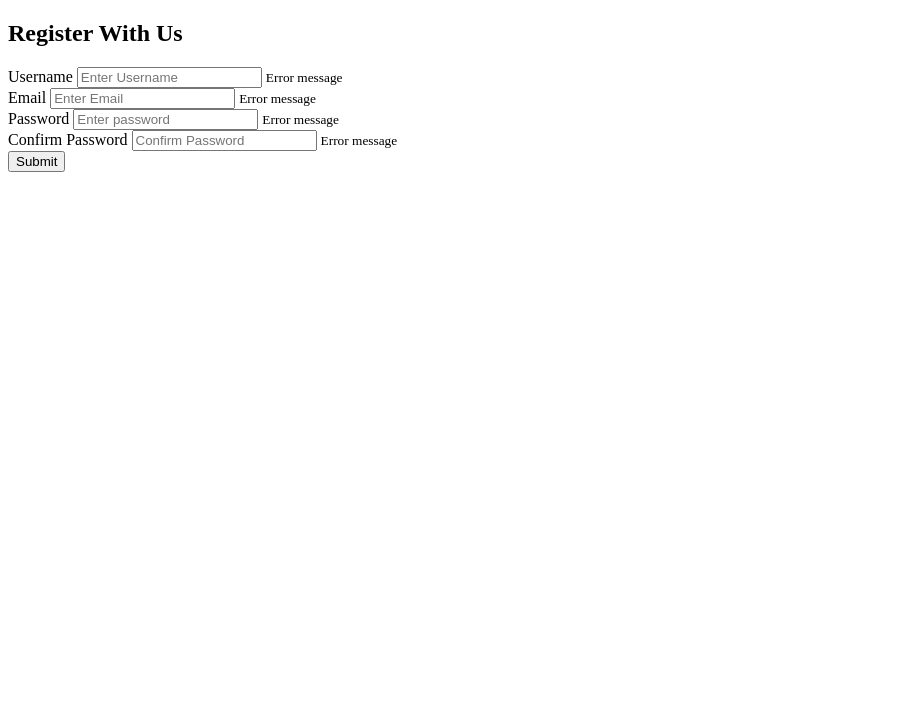
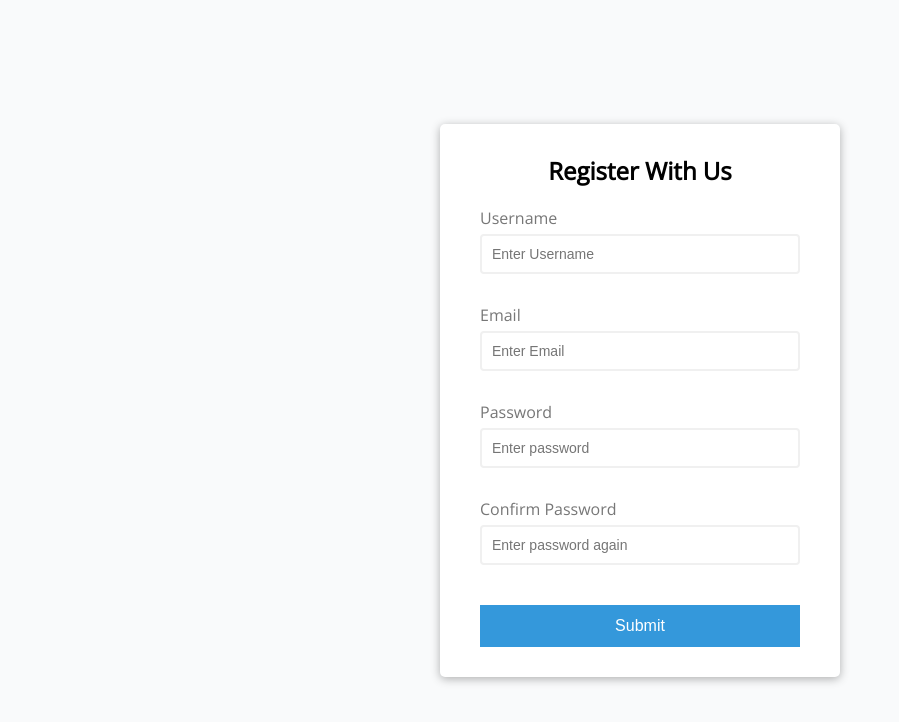
Before and after one commit to raihanulhaque643/JS_FormValidator, a plain HTML site: page index.html in a window 1280 px wide. Shown: the whole page, without its empty margins (0-899 px from the left). Drawn offline with nearby package versions, Linux system fonts and the light colour scheme.

Commit message:
styles added

```diff
--- a/index.html
+++ b/index.html
@@ -29,7 +29,7 @@
             </div>
             <div class="form-control">
                 <label for="password2">Confirm Password</label>
-                <input type="password" id="password2" placeholder="Confirm Password">
+                <input type="password" id="password2" placeholder="Enter password again">
                 <small>Error message</small>
             </div>
             <button>Submit</button>
--- a/style.css
+++ b/style.css
@@ -0,0 +1,94 @@
+@import url('https://fonts.googleapis.com/css2?family=Open+Sans:wght@300;400&display=swap');
+
+:root {
+    --success-color: #2ecc71;
+    --error-color: #e74c3c;
+}
+
+* {
+    box-sizing: border-box;
+}
+
+body {
+    background-color: #f9fafb;
+    font-family: 'Open Sans', sans-serif;
+    display: flex;
+    align-items: center;
+    justify-content: center;
+    min-height: 100vh;
+    margin: 0;
+}
+
+.container {
+    background-color: #fff;
+    border-radius: 5px;
+    box-shadow: 0 2px 10px rgba(0, 0, 0, 0.3);
+    width: 400px;
+}
+
+h2 {
+    text-align: center;
+    margin: 0 0 20px;
+}
+
+.form {
+    padding: 30px 40px;
+}
+
+.form-control {
+    margin-bottom: 10px;
+    padding-bottom: 20px;
+    position: relative;
+}
+
+.form-control label {
+    color: #777;
+    display: block;
+    margin-bottom: 5px;
+}
+
+.form-control input {
+    border: 2px solid #f0f0f0;
+    border-radius: 4px;
+    display: block;
+    width: 100%;
+    padding: 10px;
+    font-size: 14px;
+}
+
+.form-control input:focus {
+    outline: 0;
+    border-color: #777;
+}
+
+.form-control.success input {
+    border-color: var(--success-color);
+}
+
+.form-control.error input {
+    border-color: var(--error-color);
+}
+
+.form-control small {
+    color: var(--error-color);
+    position: absolute;
+    bottom: 0;
+    left: 0;
+    visibility: hidden;
+}
+
+.form-control.error small {
+    visibility: visible;
+}
+
+.form button {
+    cursor: pointer;
+    background-color: #3498db;
+    border: 2px solid #3498db;
+    color: #fff;
+    display: block;
+    font-size: 16px;
+    padding: 10px;
+    margin-top: 20px;
+    width: 100%;
+}
```
